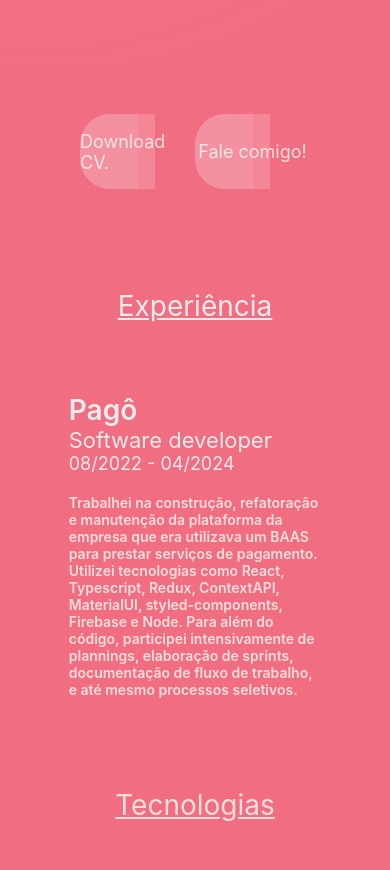
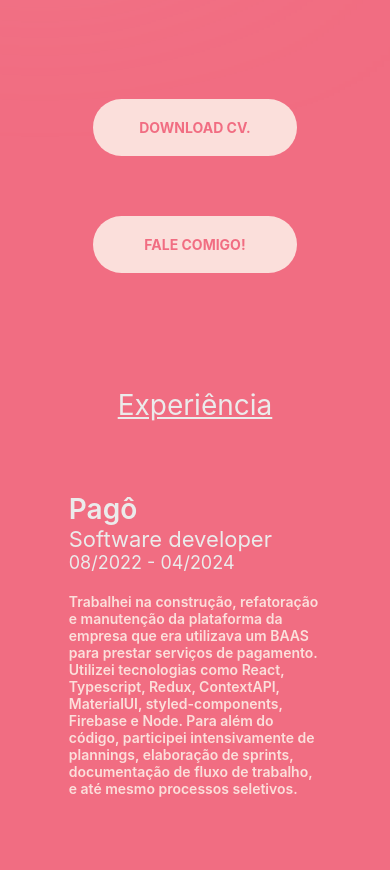
Before and after one commit to V1ctorBarbosa/Portfolio, a React (Vite) app: page / in a window 390 px wide. Shown: the part 952-1822 px from the top of the page. Built offline with nearby package versions, Linux system fonts and the light colour scheme.

Commit message:
feat: button new styles + animation

```diff
--- a/src/sections/button/button.css
+++ /dev/null
@@ -1,188 +0,0 @@
-.button-container {
-  position: relative;
-  display: flex;
-  justify-content: space-between;
-  margin-top: 80px;
-  width: 60%;
-  padding: 0;
-  opacity: 0;
-  animation: fade-in 2s ease 1 0.5s forwards;
-}
-
-.button-container .btn {
-  height: 80px;
-  width: 200px;
-  display: flex;
-  justify-content: center;
-  align-items: center;
-  cursor: pointer;
-  color: var(--text-pri);
-  transition: 0.9s ease;
-  overflow: hidden;
-  border-radius: 30px;
-}
-
-.button-container a {
-  position: relative;
-  display: flex;
-  flex-direction: column;
-  font-size: 18px;
-}
-
-.button-container .btn.pri {
-  background-color: var(--color-main);
-}
-
-.button-container .btn.pri:hover {
-  border: 2px solid var(--color-sec);
-  background-color: transparent;
-}
-
-.button-container .btn.pri::before {
-  position: absolute;
-  content: "";
-  height: 100%;
-  width: 65%;
-  left: 0;
-  background-color: rgba(255, 255, 255, 0.171);
-  transition: .5s ease;
-}
-.button-container .btn.pri::after {
-  position: absolute;
-  content: "";
-  height: 100%;
-  width: 50%;
-  left: 0;
-  background-color: rgba(255, 255, 255, 0.089);
-  transition: 0.4s ease;
-}
-.button-container .btn.pri:hover::before {
-  position: absolute;
-  content: "";
-  height: 100%;
-  width: 0%;
-  left: 0;
-}
-.button-container .btn.pri:hover::after {
-  position: absolute;
-  content: "";
-  height: 100%;
-  width: 0%;
-  left: 0;
-}
-
-.button-container .btn.sec {
-  background-color: var(--color-main);
-}
-
-.button-container .btn.sec:hover {
-  border: 2px solid var(--color-sec);
-  background-color: transparent;
-}
-
-.button-container .btn.sec::before {
-  position: absolute;
-  content: "";
-  height: 100%;
-  width: 65%;
-  left: 0;
-  background-color: rgba(255, 255, 255, 0.171);
-  transition: .5s ease;
-}
-.button-container .btn.sec::after {
-  position: absolute;
-  content: "";
-  height: 100%;
-  width: 50%;
-  left: 0;
-  background-color: rgba(255, 255, 255, 0.089);
-  transition: 0.4s ease;
-}
-
-.button-container .btn.sec:hover::before {
-  position: absolute;
-  content: "";
-  height: 100%;
-  width: 0%;
-  left: 0;
-}
-.button-container .btn.sec:hover::after {
-  position: absolute;
-  content: "";
-  height: 100%;
-  width: 0%;
-  left: 0;
-}
-
-@media (max-width: 820px) {
-  .button-container {
-    position: relative;
-    display: flex;
-    justify-content: space-between;
-    margin-top: 70px;
-    padding: 0;
-    width: 100%;
-  }
-
-  .button-container .btn {
-    height: 85px;
-    width: 200px;
-    display: flex;
-    justify-content: center;
-    align-items: center;
-    cursor: pointer;
-    color: var(--text-pri);
-    transition: 0.2s ease;
-    overflow: hidden;
-    backdrop-filter: blur(20px);
-  }
-}
-
-@media (max-width: 500px) {
-  .button-container {
-    position: relative;
-    display: flex;
-    justify-content: space-between;
-    margin-top: 70px;
-    padding: 0;
-    width: 100%;
-  }
-
-  .button-container .btn {
-    height: 75px;
-    width: 150px;
-    display: flex;
-    justify-content: center;
-    align-items: center;
-    cursor: pointer;
-    color: var(--text-pri);
-    transition: 0.2s ease;
-    overflow: hidden;
-    backdrop-filter: blur(20px);
-  }
-}
-
-
-@media (max-width: 400px) {
-  .button-container {
-    position: relative;
-    display: flex;
-    justify-content: space-between;
-    margin-top: 70px;
-    padding: 0;
-    width: 100%;
-  }
-
-  .button-container .btn {
-    height: 75px;
-    width: 150px;
-    display: flex;
-    justify-content: center;
-    align-items: center;
-    cursor: pointer;
-    color: var(--text-pri);
-    transition: 0.2s ease;
-    overflow: hidden;
-    backdrop-filter: blur(20px);
-  }
-}
--- /dev/null
+++ b/src/sections/button/button.styles.ts
@@ -0,0 +1,133 @@
+import styled from "styled-components";
+
+export const Container = styled.div`
+  display: flex;
+  justify-content: space-evenly;
+  gap: 50px;
+
+  height: min-content;
+
+  @media (max-width: 390px) {
+    flex-direction: column;
+    gap: 30px;
+  }
+`;
+
+const numOfBlobs = 4;
+
+export const ButtonWrapper = styled.a`
+  position: relative;
+  padding: 20px 46px;
+  margin-bottom: 30px;
+
+  text-align: center;
+  text-transform: uppercase;
+
+  color: ${(props) => props.theme.main};
+  font-size: 14px;
+  font-weight: bold;
+
+  cursor: pointer;
+  border-radius: 30px;
+  overflow: hidden;
+
+  text-align: center;
+
+  &:hover {
+    &:after {
+      left: 0;
+      top: 0;
+    }
+  }
+
+  &:before {
+    content: "";
+    position: absolute;
+    left: 0;
+    top: 0;
+
+    width: 100%;
+    height: 100%;
+
+    border-radius: 30px;
+  }
+
+  &:after {
+    content: "";
+    position: absolute;
+    left: 2px;
+    top: 2px;
+
+    border-radius: 30px;
+
+    transition: all 0.3s;
+  }
+
+  &:hover {
+    color: ${(props) => props.theme.secondary};
+    &:after {
+      transition: all 0.3s;
+      left: 0;
+      top: 0;
+    }
+  }
+`;
+
+export const InnerWrapper = styled.span`
+  position: absolute;
+  left: 0;
+  top: 0;
+
+  width: 100%;
+  height: 100%;
+
+  background: ${(props) => props.theme.secondary};
+  z-index: -1;
+`;
+
+export const BlobsWrapper = styled.span`
+  position: relative;
+  display: block;
+
+  height: 100%;
+`;
+
+export const Blob = styled.span`
+  position: absolute;
+  top: 2px;
+
+  width: calc(100% / ${numOfBlobs});
+  height: calc(100% - 4px);
+
+  background: ${(props) => props.theme.main};
+
+  border: 1px solid ${(props) => props.theme.secondary};
+  border-radius: 50%;
+
+  transform: translate3d(0, 150%, 0) scale(1.7);
+  transition: transform 0.45s;
+
+  &:nth-child(1) {
+    left: 0;
+    transition-delay: 0s;
+  }
+
+  &:nth-child(2) {
+    left: calc(100% / ${numOfBlobs});
+    transition-delay: 0.08s;
+  }
+
+  &:nth-child(3) {
+    left: calc(100% / ${numOfBlobs} * 2);
+    transition-delay: 0.16s;
+  }
+
+  &:nth-child(4) {
+    left: calc(100% / ${numOfBlobs} * 3);
+    transition-delay: 0.24s;
+  }
+
+  ${ButtonWrapper}:hover & {
+    transform: translateZ(0) scale(1.7);
+  }
+`;
--- a/src/sections/button/button.tsx
+++ b/src/sections/button/button.tsx
@@ -1,16 +1,40 @@
-import "./button.css";
+//Assets
 import curr from "../../assets/curriculoVictorBarbosa.pdf";
 
+//Styles
+import {
+  Container,
+  Blob,
+  BlobsWrapper,
+  ButtonWrapper,
+  InnerWrapper,
+} from "./button.styles";
+
 function Buttons() {
+  const numOfBlobs = 4;
   return (
-    <div className="container button-container">
-      <a href={curr} download="curriculoVictorBarbosa" className="btn pri">
+    <Container className="button-container">
+      <ButtonWrapper>
         Download CV.
-      </a>
-      <a href="#contact" className="btn sec">
-        Fale comigo!
-      </a>
-    </div>
+        <InnerWrapper>
+          <BlobsWrapper>
+            {[...Array(numOfBlobs)].map((_, index) => (
+              <Blob key={index} />
+            ))}
+          </BlobsWrapper>
+        </InnerWrapper>
+      </ButtonWrapper>
+      <ButtonWrapper href="#contact">
+        Fale Comigo!
+        <InnerWrapper>
+          <BlobsWrapper>
+            {[...Array(numOfBlobs)].map((_, index) => (
+              <Blob key={index} />
+            ))}
+          </BlobsWrapper>
+        </InnerWrapper>
+      </ButtonWrapper>
+    </Container>
   );
 }
 
--- a/src/sections/home/home.css
+++ b/src/sections/home/home.css
@@ -144,8 +144,8 @@
     }
 
     .home-container .logo .circle {
-      height: 90px;
-      width: 90px;
+      height: 80px;
+      width: 80px;
     }
 
   }
```
Also changed, not shown: src/global.d.ts (+8 -8 lines), src/style.css (added).
